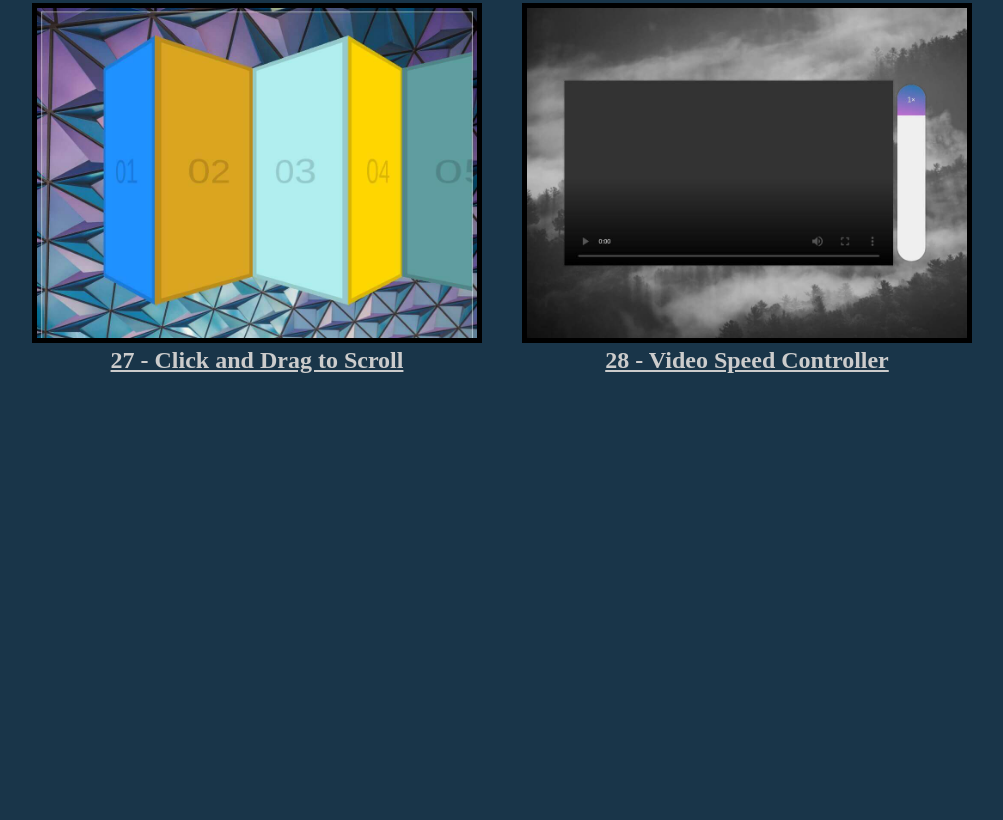
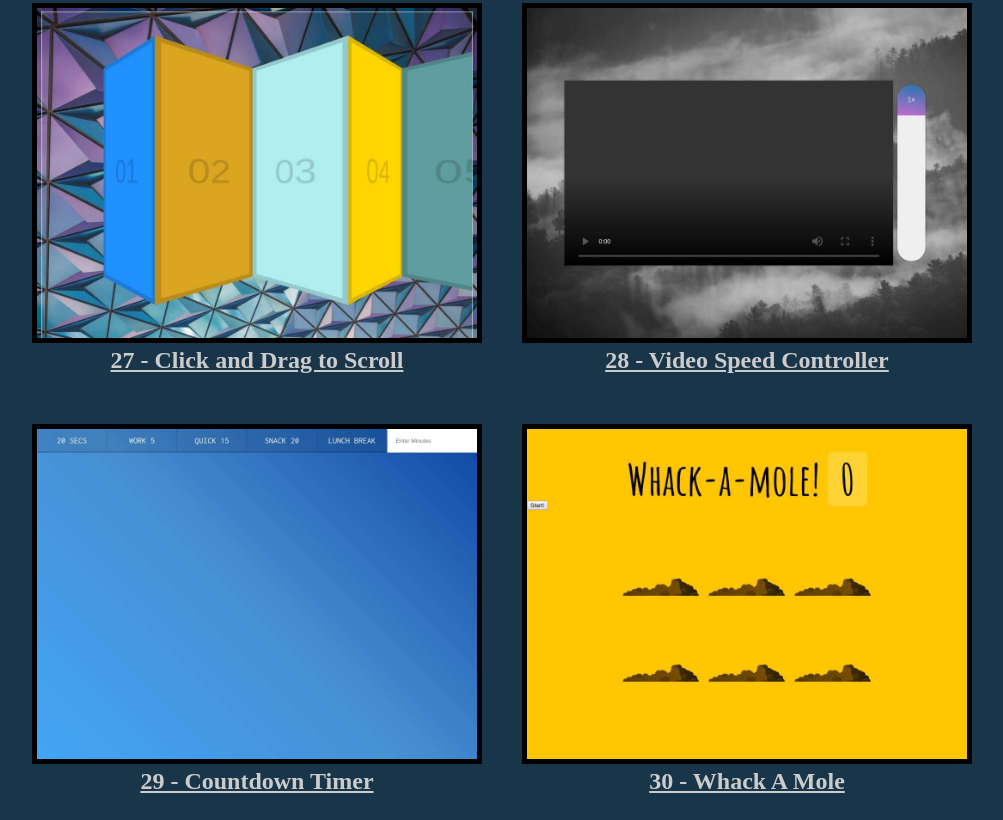
Before and after one commit to kjm1550/JavaScript30, a plain HTML site: page index.html in a window 1280 px wide. Shown: the part 5785-6605 px from the top of the page, without its empty margins (138-1141 px from the left). Before the commit the page ends 6184 px from the top, so only its background shows below. Drawn offline with Linux system fonts and the light colour scheme.

Commit message:
Added Challenges 29-30

```diff
--- a/index.html
+++ b/index.html
@@ -187,6 +187,18 @@
 					<h2>28 - Video Speed Controller</h2>
 				</a>
 			</div>
+			<div class="items">
+				<a href="29-Countdown_Timer/index.html">
+					<img src="images/29.jpg" alt="Countdown Timer" />
+					<h2>29 - Countdown Timer</h2>
+				</a>
+			</div>
+			<div class="items">
+				<a href="30-Whack_A_Mole/index-START.html">
+					<img src="images/30.jpg" alt="Whack A Mole" />
+					<h2>30 - Whack A Mole</h2>
+				</a>
+			</div>
 		</div>
 	</body>
 </html>
```
Also changed, not shown: images/29.jpg (added), images/30.jpg (added).
